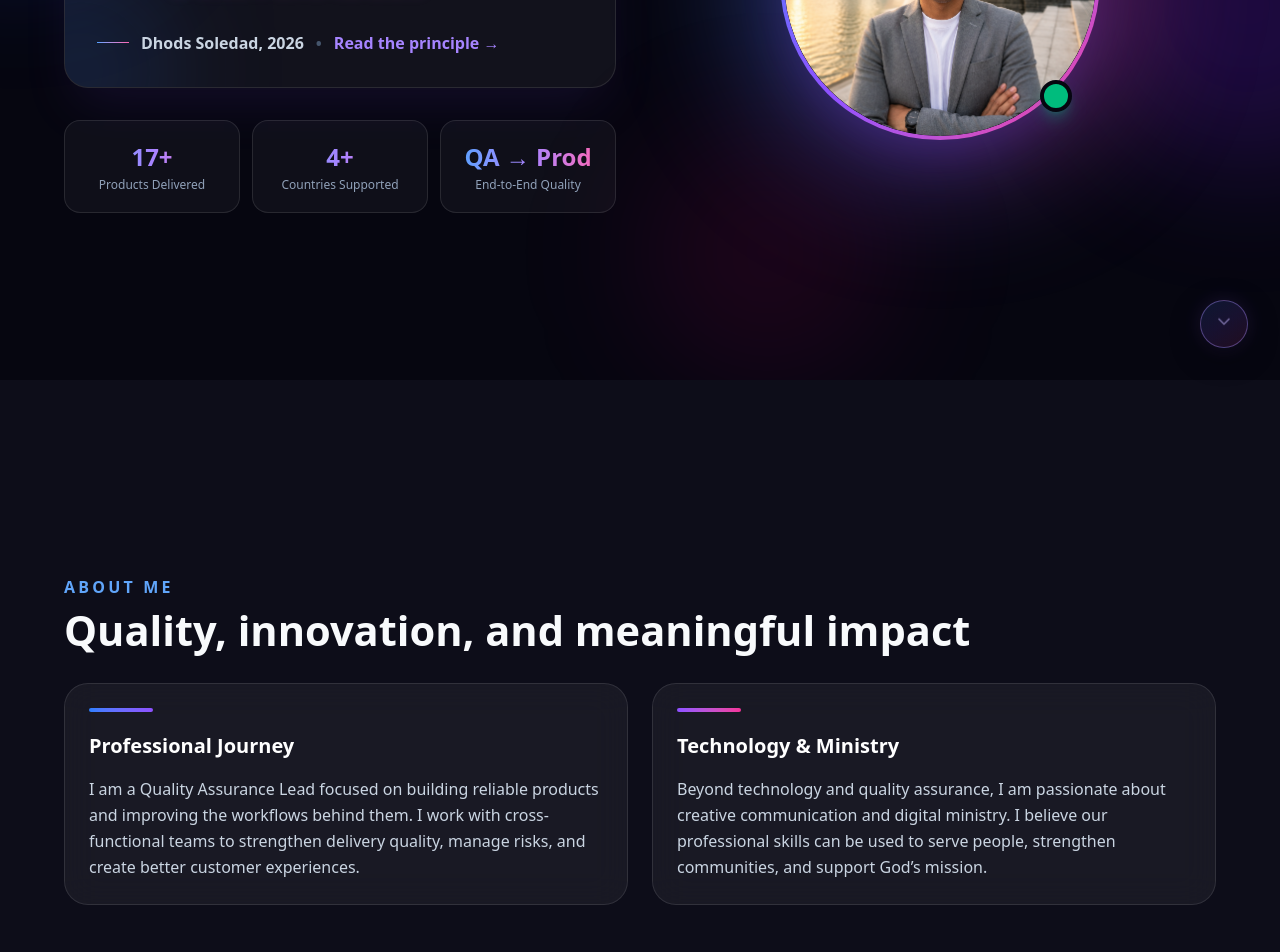
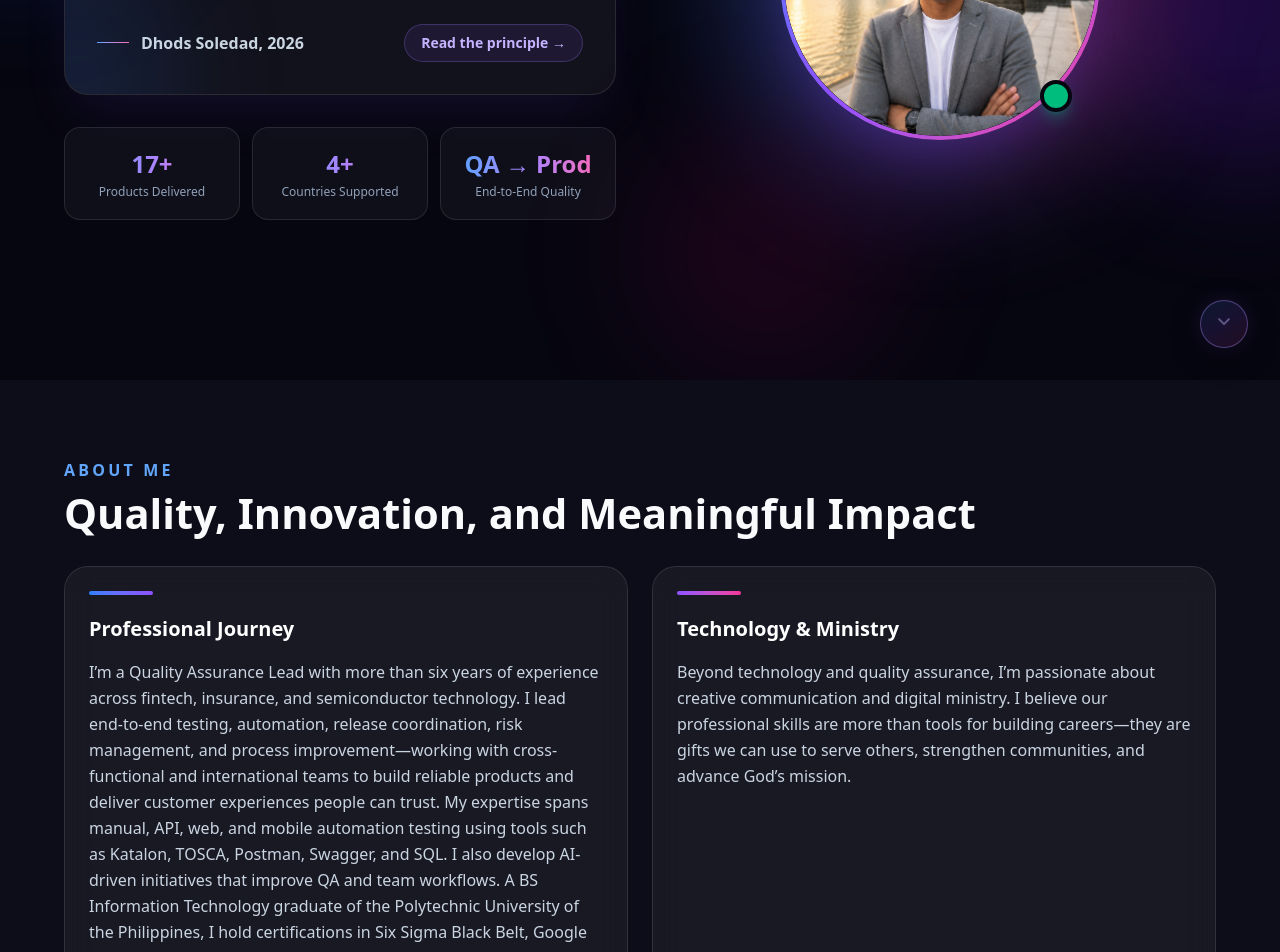
Before and after one commit to xXSOLEDADXx22/dhods-portfolio, a Next.js app: page / in a window 1280 px wide. Shown: the part 420-1372 px from the top of the page. Built offline with nearby package versions, Linux system fonts and the light colour scheme.

Commit message:
Connect Supabase and add Youth Ministry page

```diff
--- a/app/page.tsx
+++ b/app/page.tsx
@@ -64,23 +64,26 @@ export default function Home() {
                             </blockquote>
 
                             {/* Attribution and permanent-page link */}
-                            <figcaption className="relative mt-6 flex flex-wrap items-center gap-3 text-sm font-semibold text-slate-300 sm:text-base">
-                                <span className="h-px w-8 bg-gradient-to-r from-blue-400 to-pink-400" />
+                            <figcaption className="relative mt-6 flex items-center justify-between gap-3">
+                                {/* Author */}
+                                <span className="flex min-w-0 items-center gap-3">
+    <span className="h-px w-6 shrink-0 bg-gradient-to-r from-blue-400 to-pink-400 sm:w-8" />
 
-                                <span>Dhods Soledad, 2026</span>
+    <span className="whitespace-nowrap text-xs font-semibold text-slate-300 sm:text-base">
+      Dhods Soledad, 2026
+    </span>
+  </span>
 
-                                <span
-                                    aria-hidden="true"
-                                    className="text-slate-600"
-                                >
-                    •
-                  </span>
-
+                                {/* Principle link */}
                                 <a
                                     href="/insights/quality-of-workflow"
-                                    className="text-violet-400 transition hover:text-pink-400 focus:outline-none focus-visible:rounded focus-visible:ring-2 focus-visible:ring-violet-400"
+                                    aria-label="Read the quality of workflow principle"
+                                    className="shrink-0 whitespace-nowrap rounded-full border border-violet-400/25 bg-violet-500/10 px-3 py-1.5 text-xs font-semibold text-violet-300 transition duration-300 hover:border-pink-400/60 hover:bg-pink-500/10 hover:text-pink-300 focus:outline-none focus-visible:ring-2 focus-visible:ring-violet-400 sm:px-4 sm:py-2 sm:text-sm"
                                 >
-                                    Read the principle →
+                                    <span className="sm:hidden">Read →</span>
+                                    <span className="hidden sm:inline">
+      Read the principle →
+    </span>
                                 </a>
                             </figcaption>
                         </figure>
--- a/data/portfolio.ts
+++ b/data/portfolio.ts
@@ -25,11 +25,13 @@ export const portfolio = {
     ],
 
     about: {
-        heading: "Quality, innovation, and meaningful impact",
+        heading: "Quality, Innovation, and Meaningful Impact",
         professional:
-            "I am a Quality Assurance Lead focused on building reliable products and improving the workflows behind them. I work with cross-functional teams to strengthen delivery quality, manage risks, and create better customer experiences.",
+            "I’m a Quality Assurance Lead with more than six years of experience across fintech, insurance, and semiconductor technology. I lead end-to-end testing, automation, release coordination, risk management, and process improvement—working with cross-functional and international teams to build reliable products and deliver customer experiences people can trust.\n" +
+            "\n" +
+            "My expertise spans manual, API, web, and mobile automation testing using tools such as Katalon, TOSCA, Postman, Swagger, and SQL. I also develop AI-driven initiatives that improve QA and team workflows. A BS Information Technology graduate of the Polytechnic University of the Philippines, I hold certifications in Six Sigma Black Belt, Google AI Leadership, PMI Agile Certified Practitioner, Scrum Foundation, Katalon, TOSCA Automation, and software-testing fundamentals.\n",
         ministry:
-            "Beyond technology and quality assurance, I am passionate about creative communication and digital ministry. I believe our professional skills can be used to serve people, strengthen communities, and support God’s mission.",
+            "Beyond technology and quality assurance, I’m passionate about creative communication and digital ministry. I believe our professional skills are more than tools for building careers—they are gifts we can use to serve others, strengthen communities, and advance God’s mission.\n",
     },
 
     products: [
@@ -241,28 +243,28 @@ Dhods deserves this recommendation. He is a solid addition to any team. Salamat
 
     commitments: [
         {
-            title: "Church and Digital Ministry",
             category: "Ministry",
             date: "Present",
-            image: "",
+            title: "Church and Digital Ministry",
             description:
                 "Serving through technology, graphic design, social media, youth activities, and digital communication.",
+            image: "/commitments/ministry.png",
         },
         {
-            title: "Community Events",
             category: "Volunteer Work",
             date: "Ongoing",
-            image: "",
+            title: "Community Events",
             description:
                 "Participating in community initiatives that encourage service, collaboration, and meaningful human connection.",
+            image: "/commitments/volunteer-work.png",
         },
         {
-            title: "Environmental Activities",
             category: "Stewardship",
             date: "Ongoing",
-            image: "",
+            title: "Environmental Activities",
             description:
                 "Supporting tree-planting and environmental activities that promote responsible stewardship of God’s creation.",
+            image: "/commitments/stewardship.png",
         },
     ],
 
```
Also changed, not shown: 1 other file (tests, documents, lock files or other folders).
